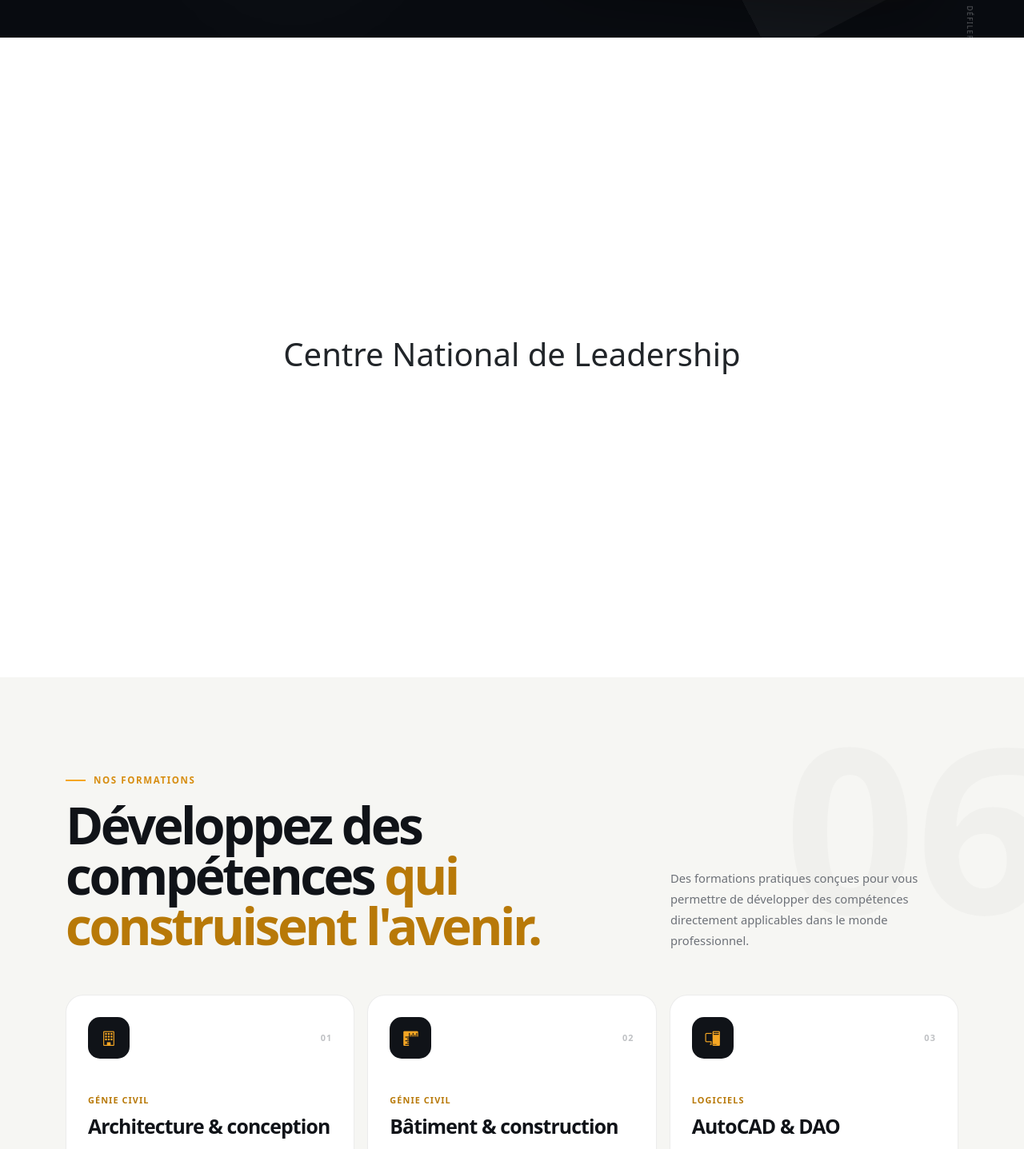
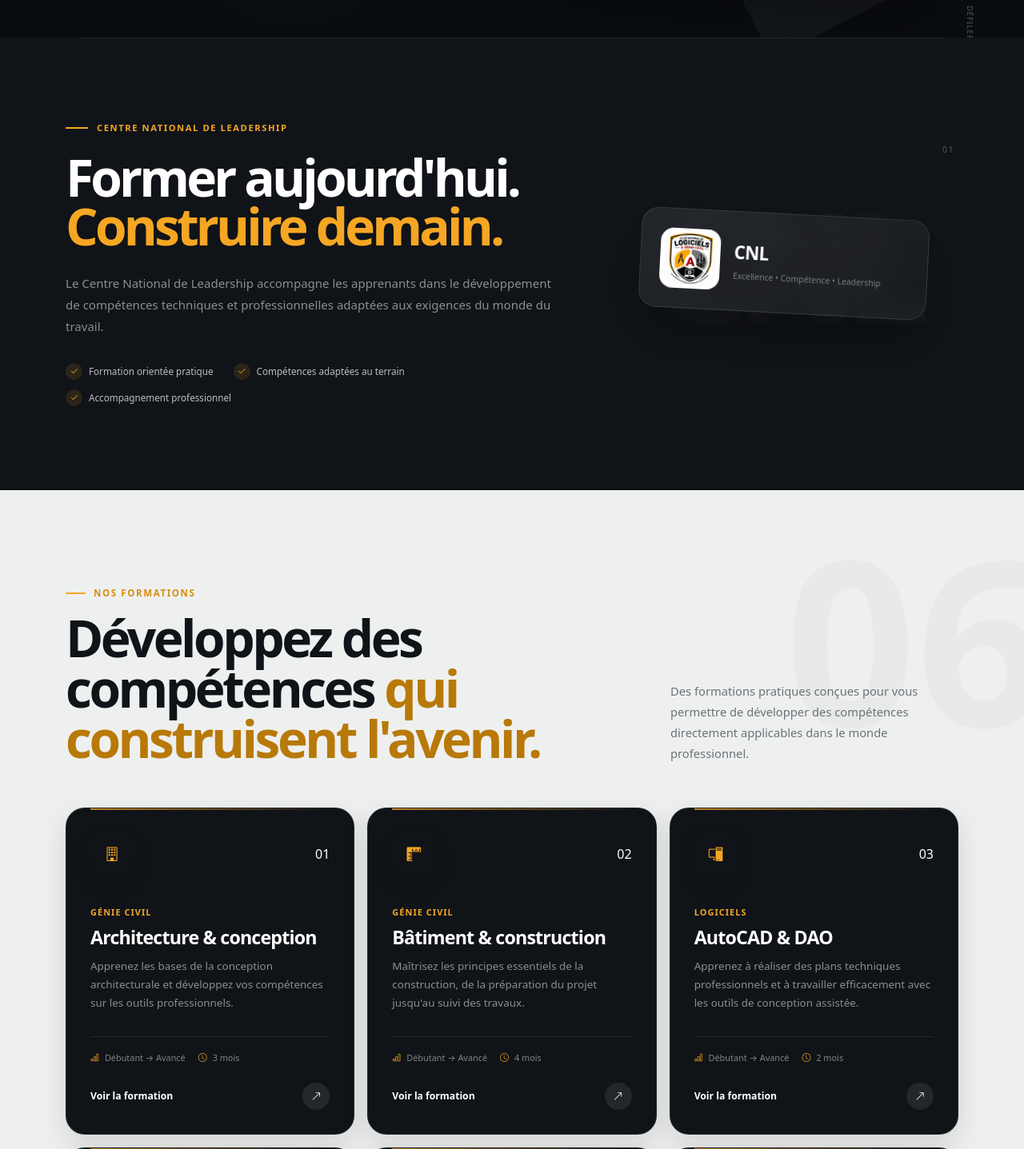
Before and after one commit to maxencepomabia0-spec/centre-formation-cnl, a React (Vite) app: page / in a window 1280 px wide. Shown: the part 773-2210 px from the top of the page at 80% size. Built offline with nearby package versions, Linux system fonts and the light colour scheme.

Commit message:
Initial commit - version stable

```diff
--- a/src/App.jsx
+++ b/src/App.jsx
@@ -1,5 +1,6 @@
 import Navbar from "./components/navbar/navbar";
 import Hero from "./components/Hero/Hero";
+import Leadership from "./components/Leadership/Leadership";
 import Formation from "./components/formations/formations";
 
 function App() {
@@ -9,14 +10,7 @@ function App() {
 
       <Hero />
 
-      <main>
-        <section
-          id="accueil"
-          className="min-vh-100 d-flex align-items-center justify-content-center"
-        >
-          <h1>Centre National de Leadership</h1>
-        </section>
-      </main>
+      <Leadership />
 
       <Formation />
     </>
--- a/src/components/Hero/Hero.jsx
+++ b/src/components/Hero/Hero.jsx
@@ -47,7 +47,7 @@ function Hero() {
               </a>
 
               <a
-                href="https://wa.me/"
+                href="https://wa.me/242064490583"
                 target="_blank"
                 rel="noreferrer"
                 className="hero-btn hero-btn-whatsapp"
--- /dev/null
+++ b/src/components/Leadership/Leadership.jsx
@@ -0,0 +1,103 @@
+function Leadership() {
+  return (
+    <section className="leadership-section">
+
+      <div className="leadership-line"></div>
+
+      <div className="container">
+
+        <div className="row align-items-center g-5">
+
+          {/* =========================
+              TEXTE
+          ========================== */}
+
+          <div className="col-lg-7">
+
+            <div className="leadership-label">
+              <span></span>
+              Centre National de Leadership
+            </div>
+
+            <h2 className="leadership-title">
+              Former aujourd'hui.
+              <span>Construire demain.</span>
+            </h2>
+
+            <p className="leadership-description">
+              Le Centre National de Leadership accompagne les
+              apprenants dans le développement de compétences
+              techniques et professionnelles adaptées aux
+              exigences du monde du travail.
+            </p>
+
+            <div className="leadership-points">
+
+              <div>
+                <i className="bi bi-check2"></i>
+                <span>Formation orientée pratique</span>
+              </div>
+
+              <div>
+                <i className="bi bi-check2"></i>
+                <span>Compétences adaptées au terrain</span>
+              </div>
+
+              <div>
+                <i className="bi bi-check2"></i>
+                <span>Accompagnement professionnel</span>
+              </div>
+
+            </div>
+
+          </div>
+
+
+          {/* =========================
+              BLOC VISUEL
+          ========================== */}
+
+          <div className="col-lg-5">
+
+            <div className="leadership-visual">
+
+              <div className="leadership-watermark">
+                CNL
+              </div>
+
+              <div className="leadership-number">
+                01
+              </div>
+
+              <div className="leadership-card">
+
+                <img
+                  src="/logo-cnl.png.jpeg"
+                  alt="Centre National de Leadership"
+                />
+
+                <div>
+                  <strong>
+                    CNL
+                  </strong>
+
+                  <span>
+                    Excellence • Compétence • Leadership
+                  </span>
+                </div>
+
+              </div>
+
+            </div>
+
+          </div>
+
+        </div>
+
+      </div>
+
+    </section>
+  );
+}
+
+export default Leadership;
--- a/src/main.jsx
+++ b/src/main.jsx
@@ -9,6 +9,7 @@ import './index.css'
 import './styles/navbar.css'
 import App from './App.jsx'
 import './styles/Hero.css'
+import './styles/Leadership.css'
 import './styles/formations.css'
 
 
--- /dev/null
+++ b/src/styles/Leadership.css
@@ -0,0 +1,321 @@
+/* =========================================================
+   CENTRE NATIONAL DE LEADERSHIP
+========================================================= */
+
+.leadership-section {
+  position: relative;
+
+  padding: 105px 0;
+
+  overflow: hidden;
+
+  background: #101318;
+
+  color: #ffffff;
+}
+
+
+/* ligne de séparation */
+
+.leadership-line {
+  position: absolute;
+
+  top: 0;
+  left: 8%;
+  right: 8%;
+
+  height: 1px;
+
+  background: rgba(255, 255, 255, 0.08);
+}
+
+
+/* =========================================================
+   LABEL
+========================================================= */
+
+.leadership-label {
+  display: flex;
+  align-items: center;
+
+  gap: 11px;
+
+  margin-bottom: 22px;
+
+  color: #f5a623;
+
+  font-size: 0.7rem;
+
+  font-weight: 800;
+
+  text-transform: uppercase;
+
+  letter-spacing: 0.14em;
+}
+
+.leadership-label span {
+  width: 28px;
+  height: 2px;
+
+  background: #f5a623;
+}
+
+
+/* =========================================================
+   TITRE
+========================================================= */
+
+.leadership-title {
+  max-width: 700px;
+
+  margin: 0;
+
+  font-size: clamp(
+    3rem,
+    5vw,
+    5.2rem
+  );
+
+  line-height: 0.96;
+
+  font-weight: 850;
+
+  letter-spacing: -0.06em;
+}
+
+.leadership-title span {
+  display: block;
+
+  color: #f5a623;
+}
+
+
+/* =========================================================
+   DESCRIPTION
+========================================================= */
+
+.leadership-description {
+  max-width: 620px;
+
+  margin-top: 27px;
+
+  color: rgba(255, 255, 255, 0.52);
+
+  font-size: 0.94rem;
+
+  line-height: 1.8;
+}
+
+
+/* =========================================================
+   POINTS
+========================================================= */
+
+.leadership-points {
+  display: flex;
+
+  flex-wrap: wrap;
+
+  gap: 12px 25px;
+
+  margin-top: 32px;
+}
+
+.leadership-points div {
+  display: flex;
+
+  align-items: center;
+
+  gap: 8px;
+
+  color: rgba(255, 255, 255, 0.72);
+
+  font-size: 0.73rem;
+}
+
+.leadership-points i {
+  display: flex;
+
+  align-items: center;
+  justify-content: center;
+
+  width: 21px;
+  height: 21px;
+
+  border-radius: 50%;
+
+  background: rgba(245, 166, 35, 0.12);
+
+  color: #f5a623;
+
+  font-size: 0.7rem;
+}
+
+
+/* =========================================================
+   VISUEL
+========================================================= */
+
+.leadership-visual {
+  position: relative;
+
+  min-height: 310px;
+
+  display: flex;
+
+  align-items: center;
+
+  justify-content: center;
+}
+
+
+/* énorme CNL en arrière-plan */
+
+.leadership-watermark {
+  position: absolute;
+
+  font-size: 12rem;
+
+  font-weight: 900;
+
+  line-height: 1;
+
+  letter-spacing: -0.1em;
+
+  color: rgba(255, 255, 255, 0.025);
+
+  user-select: none;
+}
+
+
+/* numéro */
+
+.leadership-number {
+  position: absolute;
+
+  top: 5px;
+  right: 5px;
+
+  font-size: 0.65rem;
+
+  color: rgba(255, 255, 255, 0.28);
+
+  letter-spacing: 0.15em;
+}
+
+
+/* =========================================================
+   CARTE
+========================================================= */
+
+.leadership-card {
+  position: relative;
+
+  z-index: 2;
+
+  width: min(100%, 360px);
+
+  padding: 24px;
+
+  display: flex;
+
+  align-items: center;
+
+  gap: 17px;
+
+  border: 1px solid rgba(255, 255, 255, 0.11);
+
+  border-radius: 22px;
+
+  background:
+    linear-gradient(
+      145deg,
+      rgba(255, 255, 255, 0.075),
+      rgba(255, 255, 255, 0.025)
+    );
+
+  backdrop-filter: blur(20px);
+
+  box-shadow:
+    0 30px 70px rgba(0, 0, 0, 0.35);
+
+  transform: rotate(3deg);
+
+  transition:
+    transform 0.4s ease,
+    border-color 0.4s ease;
+}
+
+.leadership-card:hover {
+  transform: rotate(0deg) translateY(-5px);
+
+  border-color: rgba(245, 166, 35, 0.35);
+}
+
+
+/* logo */
+
+.leadership-card img {
+  width: 75px;
+  height: 75px;
+
+  object-fit: contain;
+
+  border-radius: 16px;
+
+  background: #ffffff;
+
+  padding: 5px;
+}
+
+
+/* texte */
+
+.leadership-card div {
+  display: flex;
+
+  flex-direction: column;
+
+  gap: 5px;
+}
+
+.leadership-card strong {
+  font-size: 1.4rem;
+
+  letter-spacing: -0.03em;
+}
+
+.leadership-card span {
+  color: rgba(255, 255, 255, 0.42);
+
+  font-size: 0.65rem;
+
+  line-height: 1.5;
+}
+
+
+/* =========================================================
+   MOBILE
+========================================================= */
+
+@media (max-width: 767.98px) {
+
+  .leadership-section {
+    padding: 80px 0;
+  }
+
+  .leadership-title {
+    font-size: 3.1rem;
+  }
+
+  .leadership-visual {
+    min-height: 260px;
+
+    margin-top: 20px;
+  }
+
+  .leadership-watermark {
+    font-size: 8rem;
+  }
+
+}
--- a/src/styles/formations.css
+++ b/src/styles/formations.css
@@ -8,7 +8,7 @@
 
   padding: 120px 0;
 
-  background: #f6f6f3;
+  background: #eef0ef;
 
   color: #101318;
 }
@@ -118,29 +118,52 @@
   display: flex;
   flex-direction: column;
 
-  padding: 27px;
+  padding: 30px;
 
-  border: 1px solid rgba(16, 19, 24, 0.08);
+  border: 1px solid rgba(255, 255, 255, 0.08);
+  border-radius: 24px;
 
-  border-radius: 22px;
+  background: #101318;
 
-  background: #ffffff;
+  color: #ffffff;
+
+  box-shadow:
+    0 12px 35px rgba(16, 19, 24, 0.12);
 
   overflow: hidden;
 
   transition:
-    transform 0.3s ease,
-    box-shadow 0.3s ease,
-    border-color 0.3s ease;
+    transform 0.35s cubic-bezier(.2,.8,.2,1),
+    box-shadow 0.35s ease,
+    border-color 0.35s ease;
 }
+.formation-card::before {
+  content: "";
 
+  position: absolute;
+
+  top: 0;
+  left: 30px;
+  right: 30px;
+
+  height: 2px;
+
+  background: linear-gradient(
+    90deg,
+    #f5a623,
+    transparent
+  );
+
+  opacity: 0.75;
+}
 .formation-card:hover {
-  transform: translateY(-8px);
+  transform: translateY(-10px);
 
-  border-color: rgba(245, 166, 35, 0.35);
+  border-color: rgba(245, 166, 35, 0.45);
 
   box-shadow:
-    0 25px 60px rgba(16, 19, 24, 0.10);
+    0 25px 60px rgba(16, 19, 24, 0.10),
+    0 0 0 1px rgba(245, 166, 35, 0.05);
 }
 
 
@@ -153,35 +176,39 @@
   align-items: center;
   justify-content: space-between;
 
-  margin-bottom: 38px;
+  margin-bottom: 32px;
 }
 
 .formation-icon {
-  width: 52px;
-  height: 52px;
+  width: 54px;
+  height: 54px;
 
   display: flex;
   align-items: center;
   justify-content: center;
 
-  border-radius: 15px;
+  border-radius: 16px;
 
   background: #101318;
 
   color: #f5a623;
 
-  font-size: 1.15rem;
+  font-size: 1.1rem;
+
+  box-shadow:
+    0 10px 25px rgba(16, 19, 24, 0.15);
+
+  transition:
+    transform 0.3s ease,
+    background 0.3s ease;
 }
+.formation-card:hover .formation-icon {
+  transform: rotate(-5deg) scale(1.05);
 
-.formation-number {
-  color: #bfc1c4;
+  background: #f5a623;
 
-  font-size: 0.68rem;
-  font-weight: 800;
-
-  letter-spacing: 0.1em;
+  color: #101318;
 }
-
 
 /* =========================================================
    CONTENU
@@ -192,7 +219,7 @@
 }
 
 .formation-category {
-  color: #b87908;
+  color: #f5a623;
 
   font-size: 0.68rem;
   font-weight: 800;
@@ -202,11 +229,13 @@
 }
 
 .formation-card h3 {
-  margin: 9px 0 13px;
+  margin: 9px 0 12px;
 
-  font-size: 1.55rem;
+  color: #ffffff;
 
-  line-height: 1.1;
+  font-size: 1.45rem;
+
+  line-height: 1.08;
 
   font-weight: 800;
 
@@ -216,13 +245,12 @@
 .formation-card p {
   margin: 0;
 
-  color: #74777d;
+  color: rgba(255, 255, 255, 0.52);
 
   font-size: 0.84rem;
 
   line-height: 1.7;
 }
-
 
 /* =========================================================
    META
@@ -237,7 +265,7 @@
   margin-top: 30px;
   padding-top: 18px;
 
-  border-top: 1px solid rgba(16, 19, 24, 0.07);
+  border-top: 1px solid rgba(255, 255, 255, 0.09);
 }
 
 .formation-meta div {
@@ -245,15 +273,14 @@
   align-items: center;
   gap: 7px;
 
-  color: #777b81;
+  color: rgba(255, 255, 255, 0.48);
 
   font-size: 0.68rem;
 }
 
 .formation-meta i {
-  color: #d78d10;
+  color: #f5a623;
 }
-
 
 /* =========================================================
    LIEN
@@ -266,7 +293,7 @@
 
   margin-top: 23px;
 
-  color: #101318;
+  color: #ffffff;
 
   font-size: 0.76rem;
   font-weight: 800;
@@ -277,7 +304,7 @@
 }
 
 .formation-link:hover {
-  color: #c27e08;
+  color: #f5a623;
 }
 
 .formation-link span {
@@ -290,7 +317,7 @@
 
   border-radius: 50%;
 
-  background: #f4f4f1;
+  background: rgba(255, 255, 255, 0.08);
 
   transition:
     background 0.2s ease,
@@ -299,6 +326,8 @@
 
 .formation-link:hover span {
   background: #f5a623;
+
+  color: #101318;
 
   transform: rotate(45deg);
 }
```
